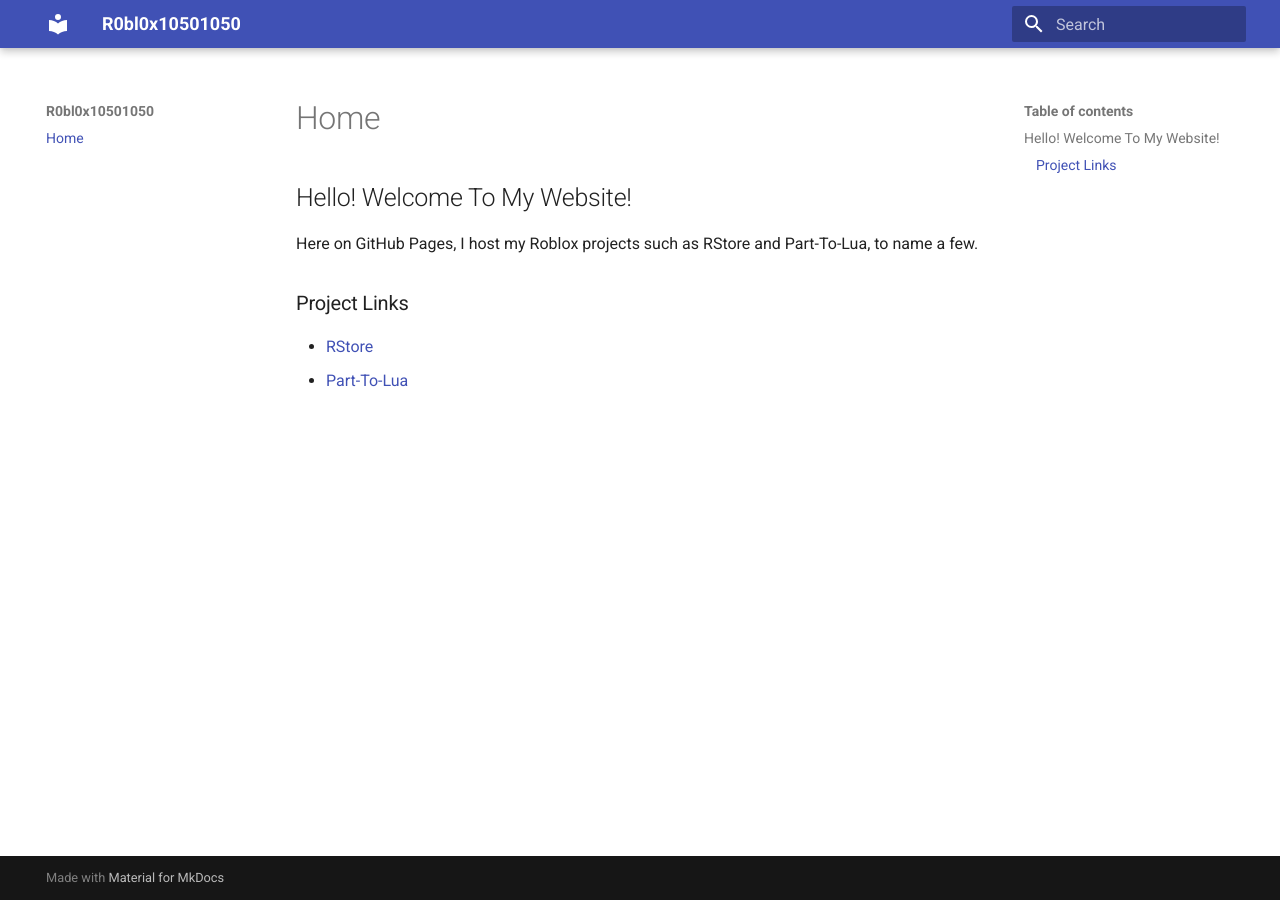
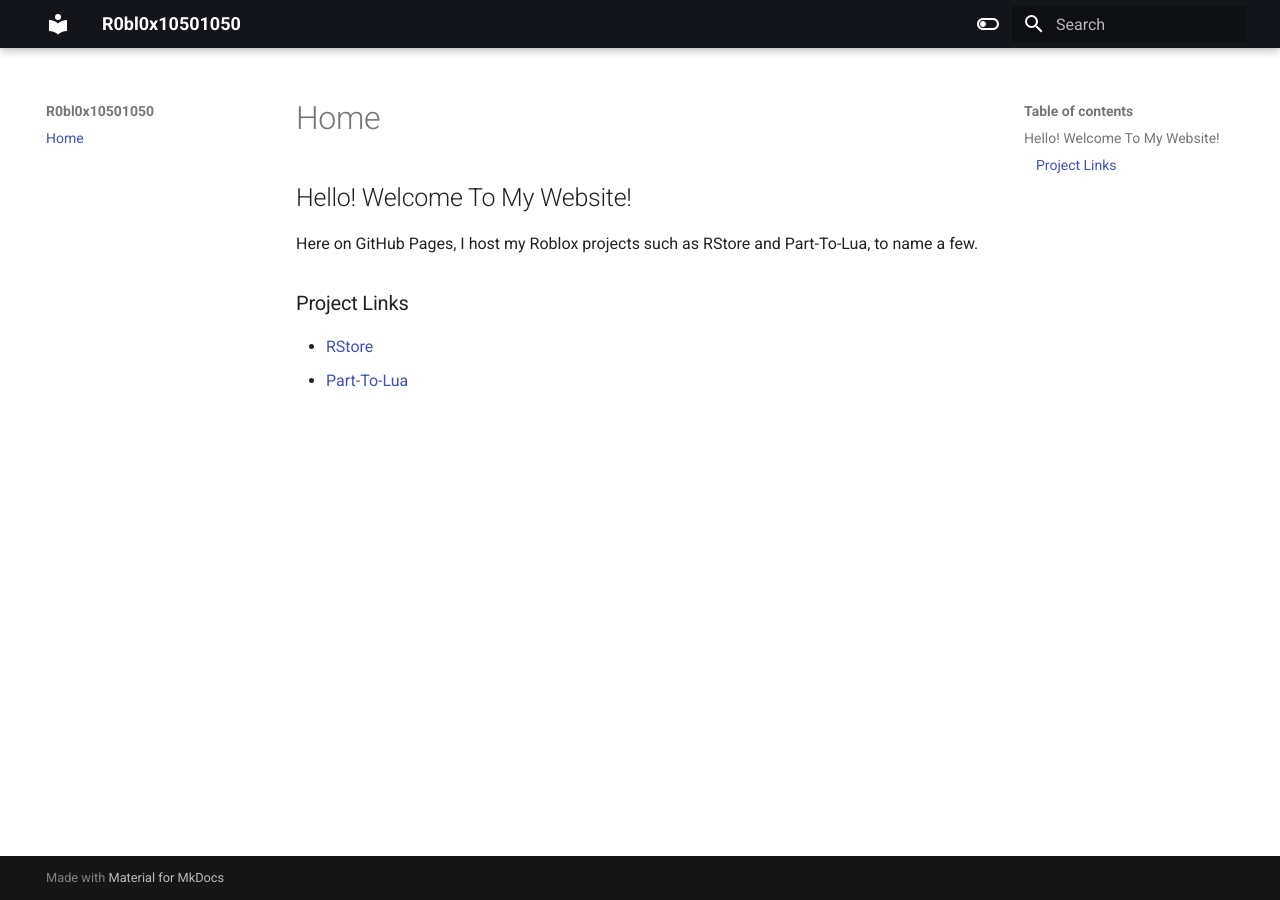
Before and after one commit to R0bl0x10501050/r0bl0x10501050.github.io, an MkDocs documentation site: the page built from docs/index.md, in a window 1280 px wide. Built offline with MkDocs 1.6.1 and Material for MkDocs 9.7.7, drawn with Linux system fonts in a browser that asks for light colours.

Commit message:
Update mkdocs.yml

```diff
--- a/mkdocs.yml
+++ b/mkdocs.yml
@@ -1,3 +1,24 @@
+site_name: R0bl0x10501050
+site_url: https://r0bl0x10501050.github.io/
+
 theme:
   name: material
-site_name: R0bl0x10501050
+  palette:
+
+  # Light mode
+    - light blue: "(prefers-color-scheme: light)"
+      scheme: default
+      primary: black
+      accent: light blue
+      toggle:
+        icon: material/toggle-switch-off-outline
+        name: Turn Off The Lights
+
+    # Dark mode
+    - media: "(prefers-color-scheme: dark)"
+      scheme: slate
+      primary: light blue
+      accent: light blue
+      toggle:
+        icon: material/toggle-switch
+        name: Turn On The Lights
```
